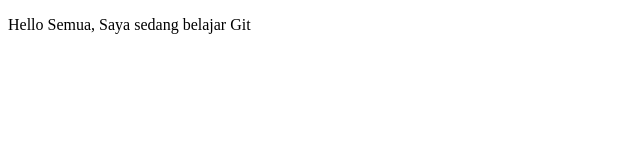
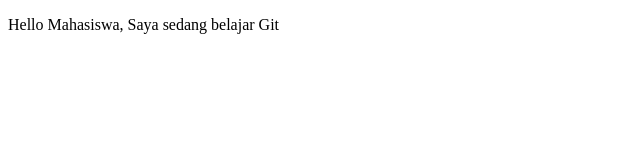
Before and after one commit to yufafx/oss-prak-2020, a plain HTML site: page index.html in a window 1280 px wide. Shown: the full height of the page, 0-640 px from the left. Drawn offline with Linux system fonts and the light colour scheme.

Commit message:
penambahan index.html

```diff
--- a/index.html
+++ b/index.html
@@ -5,6 +5,6 @@
         <title>Belajar Git - Project 01</title>
     </head>
     <body>
-        <p>Hello Semua, Saya sedang belajar Git</p>
+        <p>Hello Mahasiswa, Saya sedang belajar Git</p>
     </body>
 </html>
```
